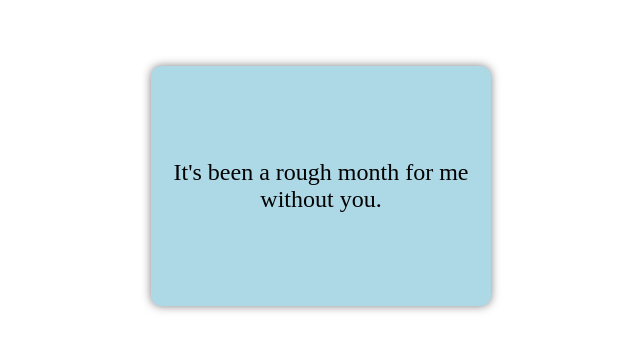
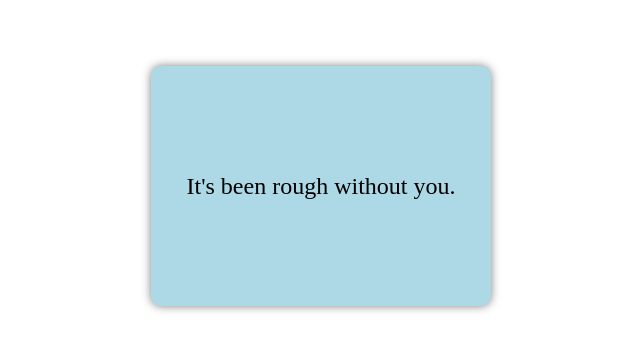
Before and after one commit to shabazgit/shabazgit.github.io, a plain HTML site: page page2.html in a window 1280 px wide. Shown: the part 214-564 px from the top of the page, without its empty margins (319-959 px from the left). Drawn offline with Linux system fonts and the light colour scheme.

Commit message:
Add files via upload

```diff
--- a/page2.html
+++ b/page2.html
@@ -48,7 +48,7 @@
         function displayDialog2() {
     var dialogBox = document.createElement("div");
     dialogBox.setAttribute("class", "dialog-box");
-    dialogBox.innerText = "It's been a rough month for me without you.";
+    dialogBox.innerText = "It's been rough without you.";
     document.body.appendChild(dialogBox);
     setTimeout(function() {
         window.location.href = "page3.html";
```
Also changed, not shown: page5.html (+1 -1 lines).
